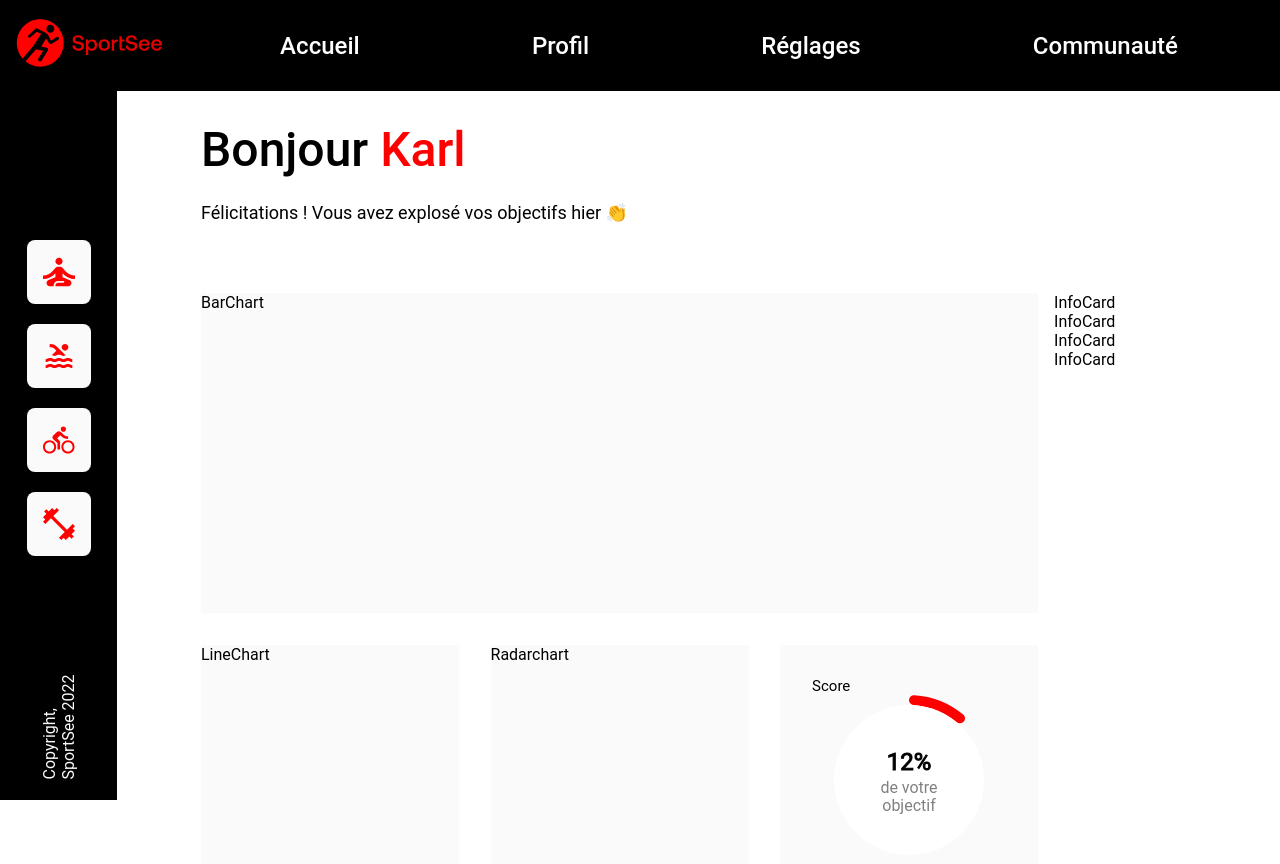
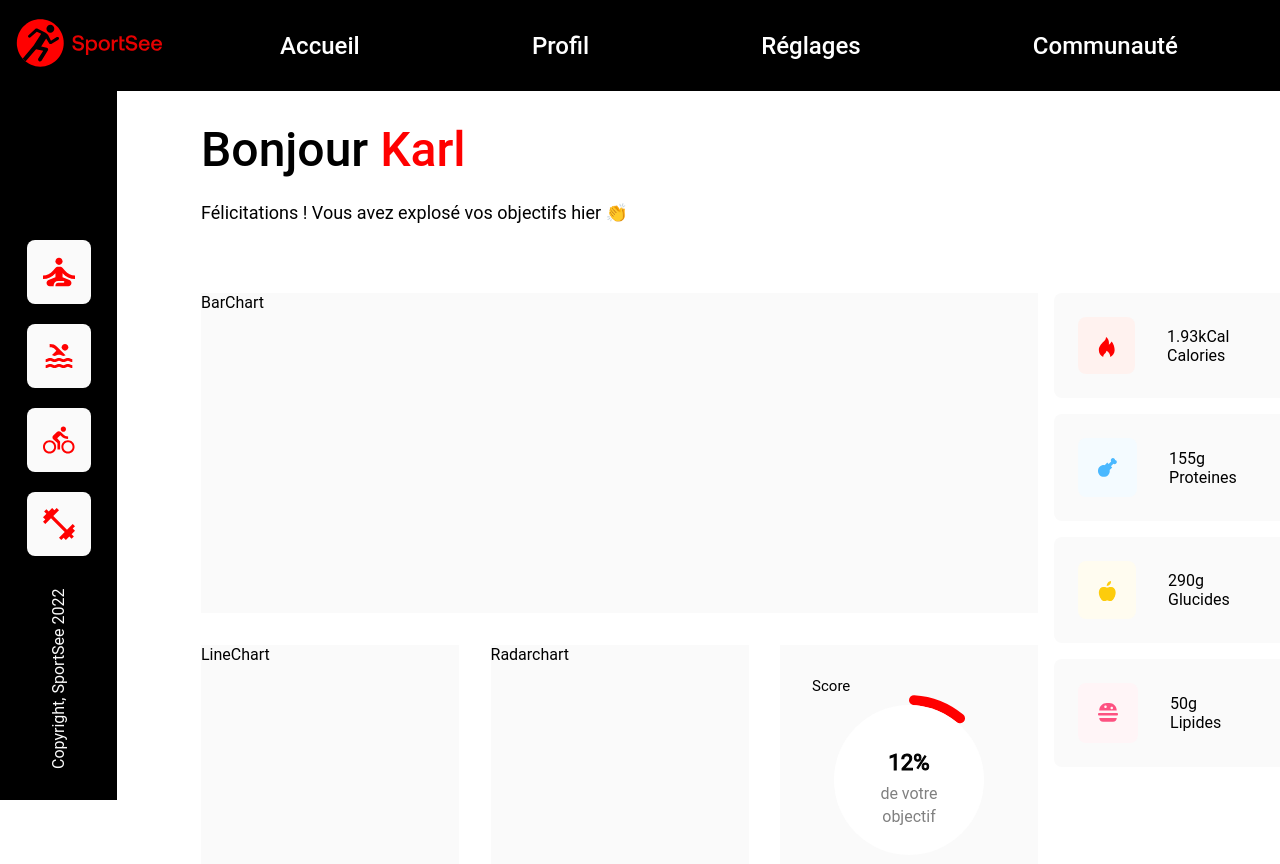
Before and after one commit to ebz8/ElodieBoinZanchi_12_050222-, a React (Create React App) app in the folder my-app/: page /user/1 in a window 1280 px wide. Shown: the top 864 px of the page. Built offline with nearby package versions, Linux system fonts and the light colour scheme.

Commit message:
add infocard components style + clean

```diff
--- a/my-app/src/components/Dashboard/Dashboard.js
+++ b/my-app/src/components/Dashboard/Dashboard.js
@@ -1,19 +1,19 @@
-import './Dashboard.scss'
+import "./Dashboard.scss"
 
 // components
-import UserHeader from '../UserHeader/UserHeader'
-import BarChart from '../BarChart/BarChart'
-import LineChart from '../LineChart/LineChart'
-import RadarChart from '../RadarChart/RadarChart'
-import RadialBarChart from '../RadialBarChart/RadialBarChart'
-import InfoCard from '../InfoCard/InfoCard'
-
+import UserHeader from "../UserHeader/UserHeader"
+import BarChart from "../BarChart/BarChart"
+import LineChart from "../LineChart/LineChart"
+import RadarChart from "../RadarChart/RadarChart"
+import RadialBarChart from "../RadialBarChart/RadialBarChart"
+import InfoCard from "../InfoCard/InfoCard"
 
 export default function Dashboard(props) {
   // general infos
   const user = props.currentUser
   // convert data into *
   const todayScore = user.todayScore * 100
+  const userKeyData = user.keyData
   const userInfos = props.currentUser.userInfos
   const userActivity = props.userActivity
   const userAverageSessions = props.userAverageSessions
@@ -21,23 +21,45 @@ export default function Dashboard(props) {
 
   return (
     <main className="dashboard">
-
-      <UserHeader firstName={userInfos.firstName}/>
+      <UserHeader firstName={userInfos.firstName} />
 
       <section className="user-stats-container">
         <div className="stats">
           <BarChart className="stats-item" />
           <LineChart className="stats-item" />
           <RadarChart className="stats-item" />
-          <RadialBarChart className="stats-item" todayScore={todayScore}/>
+          <RadialBarChart className="stats-item" todayScore={todayScore} />
         </div>
 
-        <div className="cards">
-          <InfoCard />
-          <InfoCard />
-          <InfoCard />
-          <InfoCard />
-        </div>
+        <ul className="cards">
+          <li>
+            <InfoCard
+              color="red"
+              type="Calories"
+              keyData={userKeyData.calorieCount / 1000}
+            />
+          </li>
+          <li>
+            <InfoCard
+              color="blue"
+              type="Proteines"
+              keyData={userKeyData.proteinCount}
+
+              />
+          </li>
+          <li>
+            <InfoCard
+              color="yellow"
+              type="Glucides"
+              keyData={userKeyData.carbohydrateCount} />
+          </li>
+          <li>
+            <InfoCard
+              color="pink"
+              type="Lipides"
+              keyData={userKeyData.lipidCount} />
+          </li>
+        </ul>
       </section>
     </main>
   )
--- a/my-app/src/components/Dashboard/Dashboard.scss
+++ b/my-app/src/components/Dashboard/Dashboard.scss
@@ -36,6 +36,9 @@
         }
 
         .cards {
+            display: flex;
+            flex-flow: column wrap;
+            gap: 1rem;
             grid-column: 4;
         }
     }
--- a/my-app/src/components/InfoCard/InfoCard.js
+++ b/my-app/src/components/InfoCard/InfoCard.js
@@ -1,8 +1,24 @@
+import './InfoCard.scss'
 
-export default function InfoCard() {
+import { ReactComponent as FireIcon } from '../../assets/icons/energy.svg'
+import { ReactComponent as ChickenIcon } from '../../assets/icons/chicken.svg'
+import { ReactComponent as AppleIcon } from '../../assets/icons/apple.svg'
+import { ReactComponent as BurgerIcon } from '../../assets/icons/cheeseburger.svg'
+
+
+export default function InfoCard({keyData, type, color}) {
   return (
-    <div className="infocard">
-      <p>InfoCard</p>
+    <div className={`infocard`}>
+    <div className={`infocard-icon ${color}`}>
+      {type === "Calories" && <FireIcon/>}
+      {type === "Proteines" && <ChickenIcon/>}
+      {type === "Glucides" && <AppleIcon/>}
+      {type === "Lipides" && <BurgerIcon/>}
+    </div>
+      <div className="infocard-txt">
+        <p>{keyData}{type === "Calories" ? "kCal" : "g"}</p>
+        <p>{type}</p>
+      </div>
     </div>
   )
 }
--- /dev/null
+++ b/my-app/src/components/InfoCard/InfoCard.scss
@@ -0,0 +1,44 @@
+@import '../../variables.scss';
+
+.infocard {
+    display: flex;
+    align-items: center;
+    flex-flow: row nowrap;
+    padding: 1.5rem;
+    gap: 2rem;
+    background-color: $lightSecondaryColor;
+    border-radius: .5rem;
+
+    .infocard-icon {
+        display: block;
+        padding: rem(20);
+        aspect-ratio: 1 / 1;
+        // min-height for aspect-ratio : to allow the content to overflow the preferred aspect radio
+        min-height: 0;
+        border-radius: .5rem;
+
+        &.red {
+            color: $caloriesColor;
+            background-color: scale-color($caloriesColor,$lightness:94%);
+        }
+
+        &.blue {
+            color: $proteinsColor;
+            background-color: scale-color($proteinsColor,$lightness:94%);
+        }
+
+        &.yellow {
+            color: $glucidsColor;
+            background-color: scale-color($glucidsColor,$lightness:94%);
+        }
+
+        &.pink {
+            color: $lipidsColor;
+            background-color: scale-color($lipidsColor,$lightness:94%);
+        }
+    }
+
+
+
+
+}
--- a/my-app/src/components/RadialBarChart/RadialBarChart.js
+++ b/my-app/src/components/RadialBarChart/RadialBarChart.js
@@ -1,12 +1,11 @@
-import "./RadialBarChart.scss";
+import "./RadialBarChart.scss"
 
-import { useEffect, useState, useRef } from "react";
-import PropTypes from "prop-types";
-
-import * as d3 from "d3";
+import { useEffect, useState } from "react"
+import * as d3 from "d3"
+import PropTypes from "prop-types"
 
 export default function RadialBarChart({ todayScore }) {
-  const [dayScore, setDayScore] = useState(null);
+  const [dayScore, setDayScore] = useState(null)
 
   useEffect(() => {
     // ICI trouver le moyen d'utiliser setDayScore pour mettre à jour :
@@ -14,26 +13,26 @@ export default function RadialBarChart({ todayScore }) {
     // la barre de progession
   }, [dayScore]);
 
-  const width = 170;
-  const height = 170;
-  const barWidth = 10;
-  const centerX = width / 2;
-  const centerY = height / 2;
+  const width = 170
+  const height = 170
+  const barWidth = 10
+  const centerX = width / 2
+  const centerY = height / 2
 
-  const colorCercle = "white";
-  const colorScore = "black";
-  const colorText = "grey";
+  const colorCercle = "white"
+  const colorScore = "black"
+  const colorText = "grey"
 
   // progress bar
-  const colorBar = "red";
-  const scoreBarOuterRadius = width / 2;
-  const scoreBarInnerRadius = width / 2 - barWidth;
+  const colorBar = "red"
+  const scoreBarOuterRadius = width / 2
+  const scoreBarInnerRadius = width / 2 - barWidth
   const scoreArcGenerator = d3
     .arc()
     .innerRadius(scoreBarInnerRadius)
     .outerRadius(scoreBarOuterRadius)
     .startAngle(0)
-    .cornerRadius(5);
+    .cornerRadius(5)
   const tauProgressArc = (value) =>
     scoreArcGenerator({
       // http://tauday.com/tau-manifesto
@@ -71,7 +70,7 @@ export default function RadialBarChart({ todayScore }) {
           x={centerX}
           y={centerY - 10}
           textAnchor="middle"
-          fontSize="1.5em"
+          fontSize="1.4em"
         >
           {" "}
           {`${todayScore}%`}
@@ -80,11 +79,10 @@ export default function RadialBarChart({ todayScore }) {
         <text
           className="chart-svg-txt"
           fill={colorText}
-          strokeWidth=".03rem"
           x={centerX}
           y={centerY}
           textAnchor="middle"
-          dy=".8rem"
+          dy="1.2em"
         >
           {" "}
           de votre{" "}
@@ -93,11 +91,10 @@ export default function RadialBarChart({ todayScore }) {
         <text
           className="chart-svg-txt"
           fill={colorText}
-          strokeWidth=".03rem"
           x={centerX}
           y={centerY + 10}
           textAnchor="middle"
-          dy="1.3rem"
+          dy="2rem"
         >
           {" "}
           objectif{" "}
@@ -109,4 +106,4 @@ export default function RadialBarChart({ todayScore }) {
 
 RadialBarChart.propTypes = {
   todayScore: PropTypes.number,
-};
+}
--- a/my-app/src/components/VerticalNav/VerticalNav.scss
+++ b/my-app/src/components/VerticalNav/VerticalNav.scss
@@ -23,8 +23,11 @@ $barWidth : rem(117);
     }
 
     span {
+        display: block;
+        width: 100%;
         position: absolute;
-        bottom: rem(60);
+        bottom: rem(80);
+        white-space: nowrap;
         transform: rotate(-90deg);
     }
 }
--- a/my-app/src/pages/profil/profil.js
+++ b/my-app/src/pages/profil/profil.js
@@ -9,6 +9,7 @@ import user from '../../data/mockUser/12.json'
 import userActivity from '../../data/mockUser/12/activity.json'
 import userAverageSessions from '../../data/mockUser/12/average-sessions.json'
 import userPerformance from '../../data/mockUser/12/performance.json'
+
 
 export default function Profil() {
   const currentUser = user.data
```
Also changed, not shown: my-app/src/components/RadialBarChart/DrawChart.js (deleted, +0 -30 lines), 1 other file (tests, documents, lock files or other folders).
